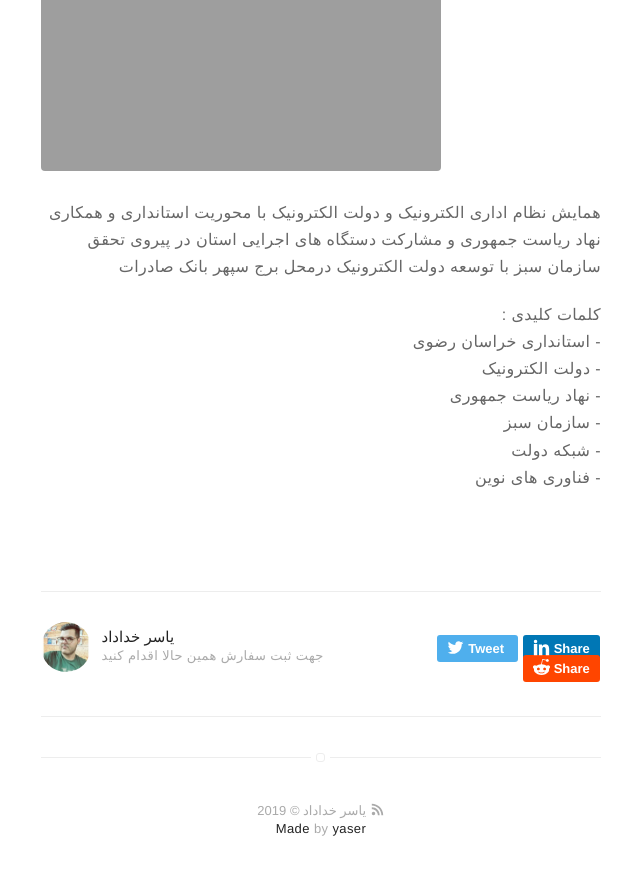
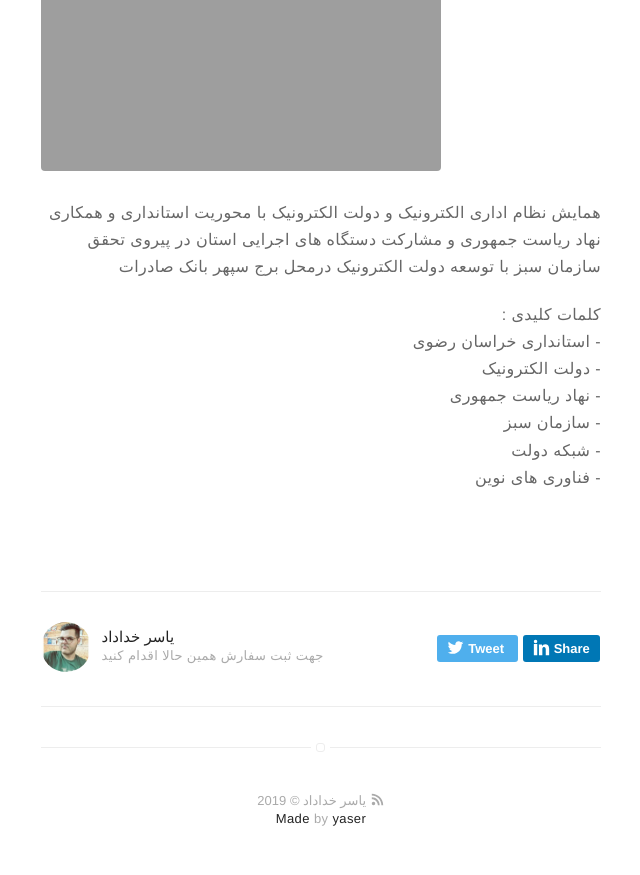
Before and after one commit to yaserkhodadad/yaserkhodadad.github.io, a Jekyll site: the page built from _posts/2016-01-23-indigo-jekyll-theme.markdown, in a window 1280 px wide and 900 px high, scrolled down 1137 px. Shown: the top 875 px of the window, without its empty margins (319-959 px from the left). Built offline with Jekyll 4.4.1, drawn with Linux system fonts in a browser that asks for light colours; emoji names are drawn with the system emoji font.

Commit message:
Update author.html

```diff
--- a/_includes/author.html
+++ b/_includes/author.html
@@ -24,9 +24,7 @@
                 <svg class="icon icon-linkedin"><use xlink:href="#icon-linkedin"></use></svg><span class="icon-linkedin">Share</span>
             </a>
 
-            <a class="reddit" href="https://reddit.com/submit?url={{ site.url }}{{ page.url }}&amp;title={{ page.title }}" target="_blank">
-                <svg class="icon icon-reddit"><use xlink:href="#icon-reddit"></use></svg><span class="icon-reddit">Share</span>
-            </a>
+
         </div>
     </div>
 </section>
```
